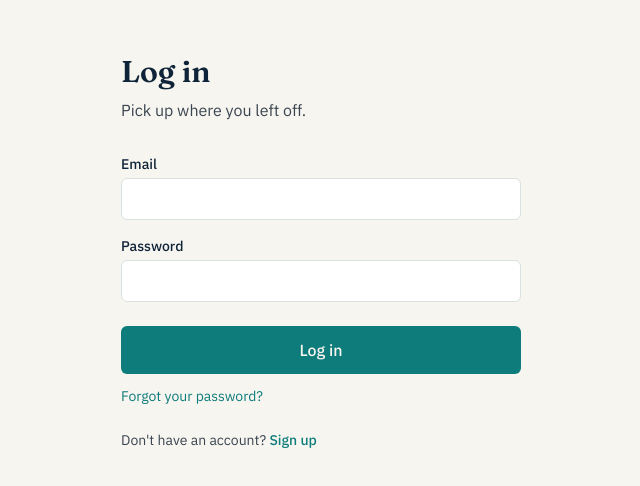
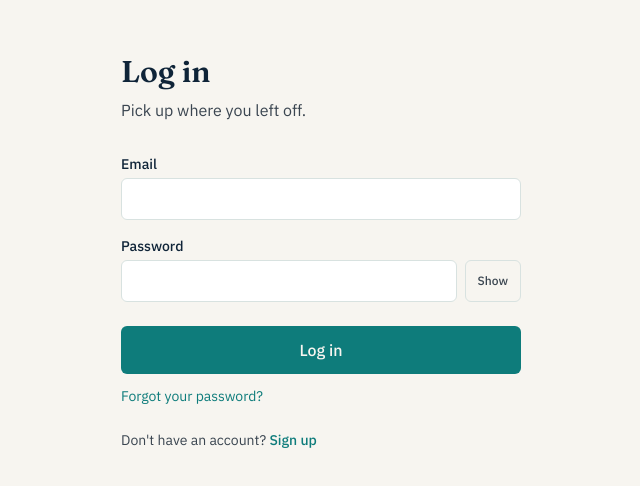
Before and after one commit to uchedavid50-oss/NMCN-platform, a Next.js app in the folder frontend/: page /login in a window 1280 px wide. Shown: the part 148-634 px from the top of the page, without its empty margins (319-959 px from the left). Built offline with nearby package versions, Linux system fonts and the light colour scheme; no server answers.

Commit message:
Add password visibility toggle to signup, login, and reset-password

```diff
--- a/frontend/app/login/page.tsx
+++ b/frontend/app/login/page.tsx
@@ -9,6 +9,7 @@ export default function LoginPage() {
   const router = useRouter();
   const [email, setEmail] = useState("");
   const [password, setPassword] = useState("");
+  const [showPassword, setShowPassword] = useState(false);
   const [totpCode, setTotpCode] = useState("");
   const [requiresTwoFactor, setRequiresTwoFactor] = useState(false);
   const [error, setError] = useState<string | null>(null);
@@ -103,13 +104,22 @@ export default function LoginPage() {
         </label>
         <label className="flex flex-col gap-1">
           <span className="text-sm font-medium text-ink-navy">Password</span>
-          <input
-            type="password"
-            required
-            value={password}
-            onChange={(e) => setPassword(e.target.value)}
-            className="rounded-md border border-mist px-4 py-2 focus:border-vital-teal focus:outline-none"
-          />
+          <div className="flex items-stretch gap-2">
+            <input
+              type={showPassword ? "text" : "password"}
+              required
+              value={password}
+              onChange={(e) => setPassword(e.target.value)}
+              className="flex-1 rounded-md border border-mist px-4 py-2 focus:border-vital-teal focus:outline-none"
+            />
+            <button
+              type="button"
+              onClick={() => setShowPassword((s) => !s)}
+              className="rounded-md border border-mist px-3 text-xs font-medium text-graphite hover:border-vital-teal hover:text-vital-teal"
+            >
+              {showPassword ? "Hide" : "Show"}
+            </button>
+          </div>
         </label>
         {error && <p className="text-sm text-pulse-coral">{error}</p>}
         <button
--- a/frontend/app/reset-password/page.tsx
+++ b/frontend/app/reset-password/page.tsx
@@ -11,6 +11,7 @@ function ResetPasswordForm() {
   const token = searchParams.get("token") || "";
   const [newPassword, setNewPassword] = useState("");
   const [confirmPassword, setConfirmPassword] = useState("");
+  const [showPasswords, setShowPasswords] = useState(false);
   const [error, setError] = useState<string | null>(null);
   const [submitting, setSubmitting] = useState(false);
   const [success, setSuccess] = useState(false);
@@ -55,18 +56,27 @@ function ResetPasswordForm() {
       <form onSubmit={handleSubmit} className="mt-8 flex flex-col gap-4">
         <label className="flex flex-col gap-1">
           <span className="text-sm font-medium text-ink-navy">New password</span>
-          <input
-            type="password"
-            required
-            value={newPassword}
-            onChange={(e) => setNewPassword(e.target.value)}
-            className="rounded-md border border-mist px-4 py-2 focus:border-vital-teal focus:outline-none"
-          />
+          <div className="flex items-stretch gap-2">
+            <input
+              type={showPasswords ? "text" : "password"}
+              required
+              value={newPassword}
+              onChange={(e) => setNewPassword(e.target.value)}
+              className="flex-1 rounded-md border border-mist px-4 py-2 focus:border-vital-teal focus:outline-none"
+            />
+            <button
+              type="button"
+              onClick={() => setShowPasswords((s) => !s)}
+              className="rounded-md border border-mist px-3 text-xs font-medium text-graphite hover:border-vital-teal hover:text-vital-teal"
+            >
+              {showPasswords ? "Hide" : "Show"}
+            </button>
+          </div>
         </label>
         <label className="flex flex-col gap-1">
           <span className="text-sm font-medium text-ink-navy">Confirm new password</span>
           <input
-            type="password"
+            type={showPasswords ? "text" : "password"}
             required
             value={confirmPassword}
             onChange={(e) => setConfirmPassword(e.target.value)}
--- a/frontend/app/signup/page.tsx
+++ b/frontend/app/signup/page.tsx
@@ -1,19 +1,17 @@
 "use client";
-
 import { FormEvent, useState } from "react";
 import { useRouter } from "next/navigation";
 import Link from "next/link";
 import { useAuth } from "@/lib/auth-context";
 import { ApiError } from "@/lib/api";
-
 export default function SignupPage() {
   const { signup } = useAuth();
   const router = useRouter();
   const [email, setEmail] = useState("");
   const [password, setPassword] = useState("");
+  const [showPassword, setShowPassword] = useState(false);
   const [error, setError] = useState<string | null>(null);
   const [submitting, setSubmitting] = useState(false);
-
   async function handleSubmit(e: FormEvent) {
     e.preventDefault();
     setError(null);
@@ -27,12 +25,10 @@ export default function SignupPage() {
       setSubmitting(false);
     }
   }
-
   return (
     <main className="mx-auto flex min-h-screen max-w-md flex-col justify-center px-6">
       <h1 className="font-display text-3xl font-semibold text-ink-navy">Create your account</h1>
       <p className="mt-2 text-graphite">Start practicing for the NMCN exam.</p>
-
       <form onSubmit={handleSubmit} className="mt-8 flex flex-col gap-4">
         <label className="flex flex-col gap-1">
           <span className="text-sm font-medium text-ink-navy">Email</span>
@@ -46,18 +42,25 @@ export default function SignupPage() {
         </label>
         <label className="flex flex-col gap-1">
           <span className="text-sm font-medium text-ink-navy">Password</span>
+          <div className="flex items-stretch gap-2">
             <input
-            type="password"
+              type={showPassword ? "text" : "password"}
               required
               minLength={8}
               value={password}
               onChange={(e) => setPassword(e.target.value)}
-            className="rounded-md border border-mist px-4 py-2 focus:border-vital-teal focus:outline-none"
+              className="flex-1 rounded-md border border-mist px-4 py-2 focus:border-vital-teal focus:outline-none"
             />
+            <button
+              type="button"
+              onClick={() => setShowPassword((s) => !s)}
+              className="rounded-md border border-mist px-3 text-xs font-medium text-graphite hover:border-vital-teal hover:text-vital-teal"
+            >
+              {showPassword ? "Hide" : "Show"}
+            </button>
+          </div>
         </label>
-
         {error && <p className="text-sm text-pulse-coral">{error}</p>}
-
         <button
           type="submit"
           disabled={submitting}
@@ -66,7 +69,6 @@ export default function SignupPage() {
           {submitting ? "Creating account…" : "Create account"}
         </button>
       </form>
-
       <p className="mt-6 text-sm text-graphite">
         Already have an account?{" "}
         <Link href="/login" className="font-medium text-vital-teal hover:underline">
```
Lines whose indentation alone changed are shown as unchanged.
